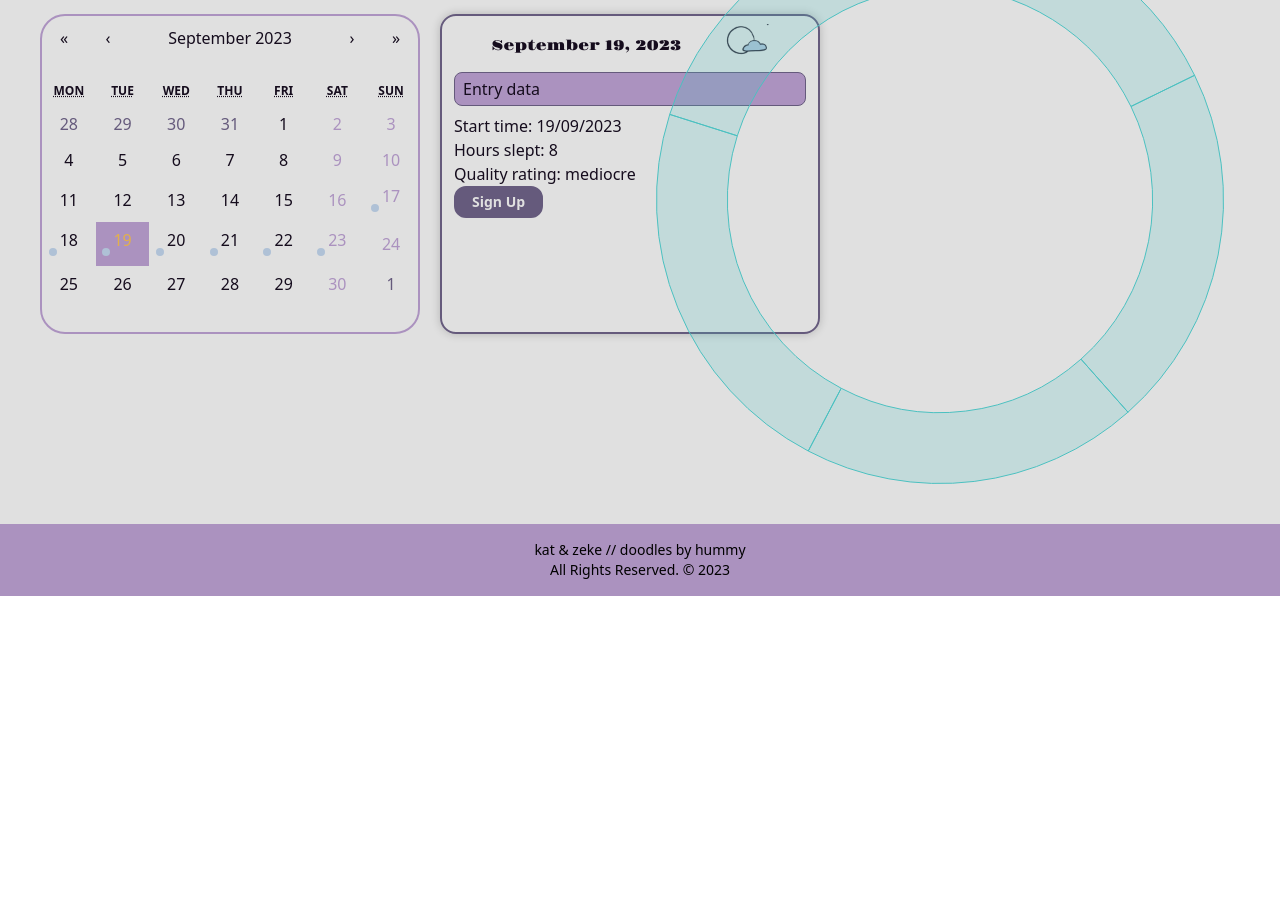
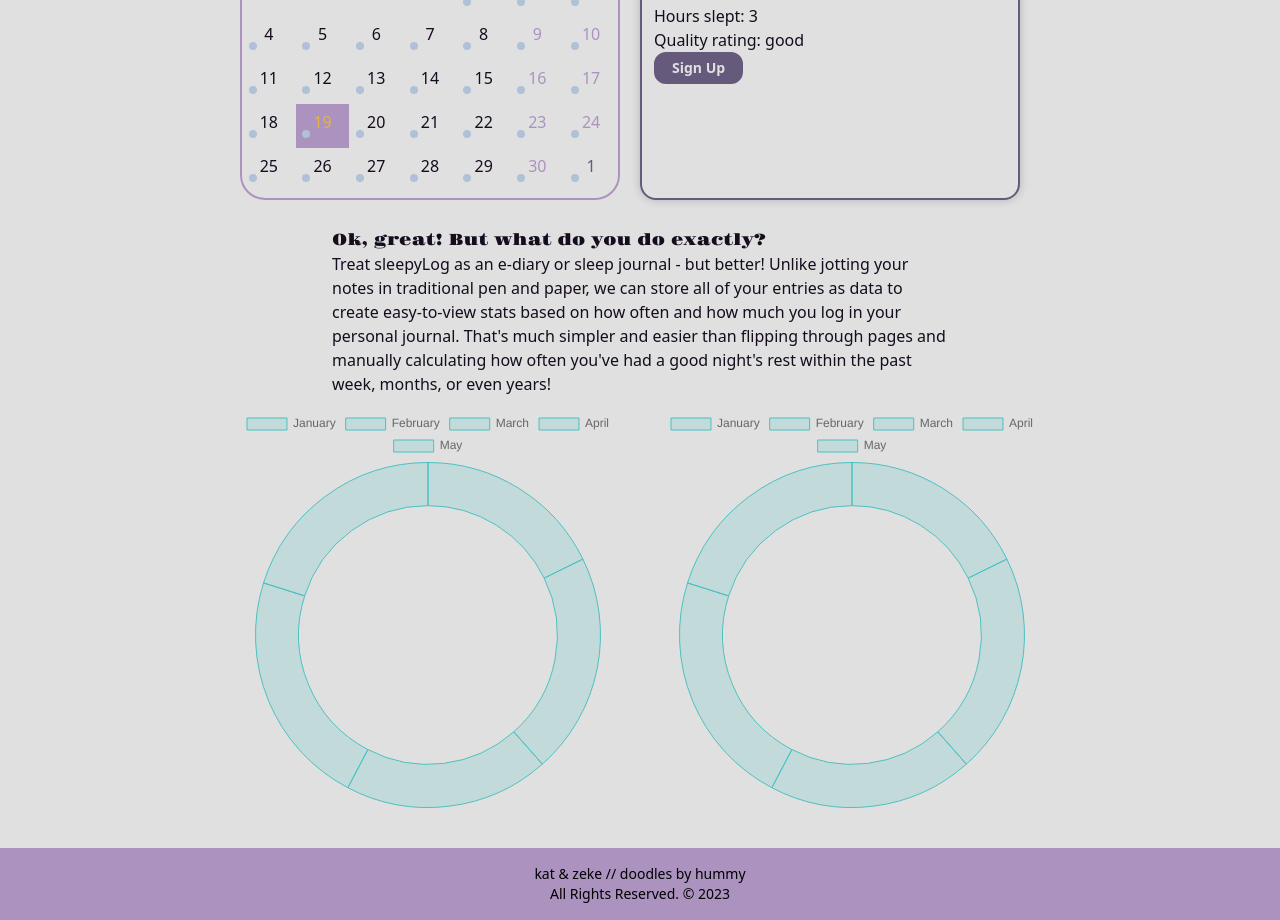
Before and after one commit to artem-ine/sleepylog, a React (Vite) app in the folder frontend/: page / in a window 1280 px wide. Shown: the part 400-1320 px from the top of the page. Before the commit the page ends 996 px from the top, so only its background shows below. Built offline with nearby package versions, Linux system fonts and the light colour scheme.

Commit message:
second data chart

```diff
--- a/frontend/src/components/Dashboard/Stats/AverageRatingWeek.jsx
+++ b/frontend/src/components/Dashboard/Stats/AverageRatingWeek.jsx
@@ -26,7 +26,7 @@ function AverageRatingPastWeek() {
           datasets: [
             {
               data: Object.values(data.ratings_count),
-              backgroundColor: ["#FF5733", "#FFC300", "#C70039", "#900C3F"], // Customize colors as needed
+              backgroundColor: ["#FF5733", "#FFC300", "#C70039", "#900C3F"],
             },
           ],
           options: {
--- a/frontend/src/components/Guest View/DummyCalendar.jsx
+++ b/frontend/src/components/Guest View/DummyCalendar.jsx
@@ -8,14 +8,14 @@ import sun_icon from "../../assets/images/sun_icon.png";
 function CalendarView() {
   const [selectedDate, setSelectedDate] = useState(new Date());
   const [clickedDate, setClickedDate] = useState(selectedDate);
-  const [selectedDummyEntry, setSelectedDummyEntry] = useState(null);
+  const [setSelectedDummyEntry] = useState(null);
 
-  const startOfWeek = moment().startOf("week");
+  const startOfWeek = moment().startOf("month");
   const possibleRatings = ["horrible", "mediocre", "OK", "good", "perfect"];
   const possibleDuration = [1, 3, 10, 8, 9, 7];
   const dummyCalendarData = [];
 
-  for (let i = 0; i < 7; i++) {
+  for (let i = 0; i < 31; i++) {
     const date = startOfWeek.clone().add(i, "days").toDate();
     const randomRatingIndex = Math.floor(
       Math.random() * possibleRatings.length
@@ -33,6 +33,7 @@ function CalendarView() {
     };
     dummyCalendarData.push(entry);
   }
+
   const handleDateChange = (date) => {
     setSelectedDate(date);
     setSelectedDummyEntry(date);
--- /dev/null
+++ b/frontend/src/components/Guest View/DummyChart.jsx
@@ -0,0 +1,64 @@
+import { Chart as ChartJS, ArcElement, Tooltip, Legend } from "chart.js";
+import { Doughnut } from "react-chartjs-2";
+import "chart.js/auto";
+
+function DummyChart() {
+  ChartJS.register(ArcElement, Tooltip, Legend);
+  const dataChart = {
+    labels: ["January", "February", "March", "April", "May"],
+    datasets: [
+      {
+        label: "Hours of Sleep",
+        backgroundColor: "rgba(75,192,192,0.2)",
+        borderColor: "rgba(75,192,192,1)",
+        borderWidth: 1,
+        hoverBackgroundColor: "rgba(75,192,192,0.4)",
+        hoverBorderColor: "rgba(75,192,192,1)",
+        data: [6, 7, 6.5, 7.5, 6.8],
+      },
+      {
+        backgroundColor: ["#FF5733", "#FFC300", "#C70039", "#900C3F"],
+      },
+    ],
+    options: {
+      responsive: true,
+      maintainAspectRatio: false,
+    },
+  };
+
+  ChartJS.register(ArcElement, Tooltip, Legend);
+  const secondDataChart = {
+    labels: ["January", "February", "March", "April", "May"],
+    datasets: [
+      {
+        label: "Hours of Sleep",
+        backgroundColor: "rgba(75,192,192,0.2)",
+        borderColor: "rgba(75,192,192,1)",
+        borderWidth: 1,
+        hoverBackgroundColor: "rgba(75,192,192,0.4)",
+        hoverBorderColor: "rgba(75,192,192,1)",
+        data: [6, 7, 6.5, 7.5, 6.8],
+      },
+      {
+        backgroundColor: ["#FF5733", "#FFC300", "#C70039", "#900C3F"],
+      },
+    ],
+    options: {
+      responsive: true,
+      maintainAspectRatio: false,
+    },
+  };
+
+  return (
+    <div className="flex flex-col items-center lg:flex-row lg:space-x-6">
+      <div className="mb-4 lg:mb-0 dummy-chart-wrapper">
+        <Doughnut data={dataChart} />
+      </div>
+      <div className="mb-4 lg:mb-0 dummy-chart-wrapper">
+        <Doughnut data={secondDataChart} />
+      </div>
+    </div>
+  );
+}
+
+export default DummyChart;
--- a/frontend/src/components/Guest View/GuestView.jsx
+++ b/frontend/src/components/Guest View/GuestView.jsx
@@ -3,33 +3,12 @@ import { Chart as ChartJS, ArcElement, Tooltip, Legend } from "chart.js";
 import { Doughnut } from "react-chartjs-2";
 import "chart.js/auto";
 import DummyCalendar from "./DummyCalendar";
+import DummyChart from "./DummyChart";
 
 function GuestView() {
-  ChartJS.register(ArcElement, Tooltip, Legend);
-  const dataChart = {
-    labels: ["January", "February", "March", "April", "May"],
-    datasets: [
-      {
-        label: "Hours of Sleep",
-        backgroundColor: "rgba(75,192,192,0.2)",
-        borderColor: "rgba(75,192,192,1)",
-        borderWidth: 1,
-        hoverBackgroundColor: "rgba(75,192,192,0.4)",
-        hoverBorderColor: "rgba(75,192,192,1)",
-        data: [6, 7, 6.5, 7.5, 6.8],
-      },
-      {
-        backgroundColor: ["#FF5733", "#FFC300", "#C70039", "#900C3F"],
-      },
-    ],
-    options: {
-      responsive: true,
-    },
-  };
-
   return (
-    <div className="grid grid-cols-2 items-center justify-center p-10">
-      <div className="">
+    <div className="flex flex-col items-center justify-center pt-10">
+      <div className="flex flex-col w-1/2 justify-center p-3">
         <h1 className="font-heading">What is sleepyLog?</h1>
         <p>
           sleepyLog is a personalized sleep tracker app designed to help
@@ -38,11 +17,11 @@ function GuestView() {
           satisfy your curiosity and take action if there's any indicators
           through our data visualisation to having a good night's rest.
         </p>
-        <div className="calendar-container pb-2">
-          <DummyCalendar />
-        </div>
       </div>
-      <div>
+      <div className="calendar-container pb-2">
+        <DummyCalendar />
+      </div>
+      <div className="flex flex-col w-1/2 justify-center p-3">
         <h1 className="font-heading">Ok, great! But what do you do exactly?</h1>
         <p>
           Treat sleepyLog as an e-diary or sleep journal - but better! Unlike
@@ -53,13 +32,9 @@ function GuestView() {
           you've had a good night's rest within the past week, months, or even
           years!
         </p>
-        <div>
-          {Object.keys(dataChart).length > 0 ? (
-            <Doughnut data={dataChart} />
-          ) : (
-            <p>Loading...</p>
-          )}
-        </div>
+      </div>
+      <div className="pb-10 flex justify-center">
+        <DummyChart />
       </div>
     </div>
   );
--- a/frontend/src/components/Login Modal/LoginForm.jsx
+++ b/frontend/src/components/Login Modal/LoginForm.jsx
@@ -4,7 +4,7 @@ import Cookies from "js-cookie";
 import useErrorHandler from "../../utils/errorHandler";
 import jwt_decode from "jwt-decode";
 import PropTypes from "prop-types";
-import { toast } from 'react-toastify';
+import { toast } from "react-toastify";
 
 function LoginForm({ onLoginSuccess }) {
   const navigate = useNavigate();
@@ -39,7 +39,7 @@ function LoginForm({ onLoginSuccess }) {
           onLoginSuccess();
         }
         navigate("/");
-        toast.success('Login successful!');
+        toast.success("Login successful!");
       } else {
         toast.error(`Whoops! Something went wrong.`);
       }
@@ -89,10 +89,10 @@ function LoginForm({ onLoginSuccess }) {
               onChange={(e) => setPassword(e.target.value)}
             />
           </div>
-          <div className="mb-6">
+          <div className="mb-2 flex justify-center">
             <button
               type="submit"
-              className="bg-secondary border border-black hover:border-accent font-bold text-white text-sm py-2 px-4 rounded-xl"
+              className="bg-secondary border border-black hover:border-accent font-bold text-white text-sm p-2 px-4 rounded-xl"
             >
               Submit
             </button>
--- a/frontend/src/components/Signup Modal/SignupForm.jsx
+++ b/frontend/src/components/Signup Modal/SignupForm.jsx
@@ -3,7 +3,7 @@ import PropTypes from "prop-types";
 import Cookies from "js-cookie";
 import jwt_decode from "jwt-decode";
 import useErrorHandler from "../../utils/errorHandler";
-import { toast } from 'react-toastify';
+import { toast } from "react-toastify";
 
 function SignupForm({ onSignupSuccess }) {
   const { error, showError } = useErrorHandler();
@@ -64,7 +64,7 @@ function SignupForm({ onSignupSuccess }) {
           onSignupSuccess();
         }
         window.location.reload();
-        toast.success('Yay! Sign up successful!');
+        toast.success("Yay! Sign up successful!");
       } else {
         const errorData = await response.json();
         if (errorData && errorData.errors) {
@@ -152,10 +152,10 @@ function SignupForm({ onSignupSuccess }) {
               onChange={(e) => setPassword_Confirmation(e.target.value)}
             />
           </div>
-          <div className="flex items-center justify-between">
+          <div className="mb-2 flex justify-center">
             <button
-              className="bg-secondary border border-black hover:border-accent font-bold text-white text-sm py-2 px-4 rounded-xl"
               type="submit"
+              className="bg-secondary border border-black hover:border-accent font-bold text-white text-sm p-2 px-4 rounded-xl"
             >
               Submit
             </button>
--- a/frontend/src/index.css
+++ b/frontend/src/index.css
@@ -48,6 +48,12 @@ main{
   width: 300px;
 }
 
+.dummy-chart-wrapper {
+  display: inline-block;
+  position: relative;
+  width: 400px;
+}
+
 @media screen and (min-width: 1000px) {
   .calendar-view-container {
         display: flex;
```
